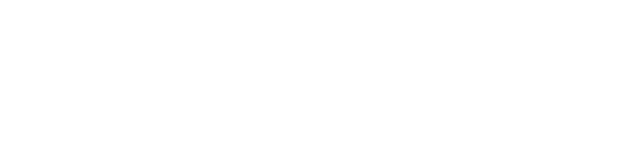
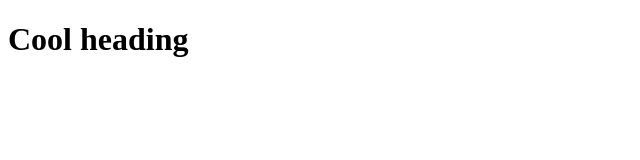
Before and after one commit to ben-lang-eng/intro-part2, a plain HTML site: page index.html in a window 1280 px wide. Shown: the whole page, without its empty margins (0-640 px from the left). Drawn offline with Linux system fonts and the light colour scheme.

Commit message:
Title modified and heading added

```diff
--- a/index.html
+++ b/index.html
@@ -4,7 +4,8 @@
     <meta charset="UTF-8">
     <meta http-equiv="X-UA-Compatible" content="IE=edge">
     <meta name="viewport" content="width=device-width, initial-scale=1.0">
-    <title>Document</title>
+    <title>COOL BACKGROUND</title>
+    <h1>Cool heading</h1>
 </head>
 <body>
 
```
